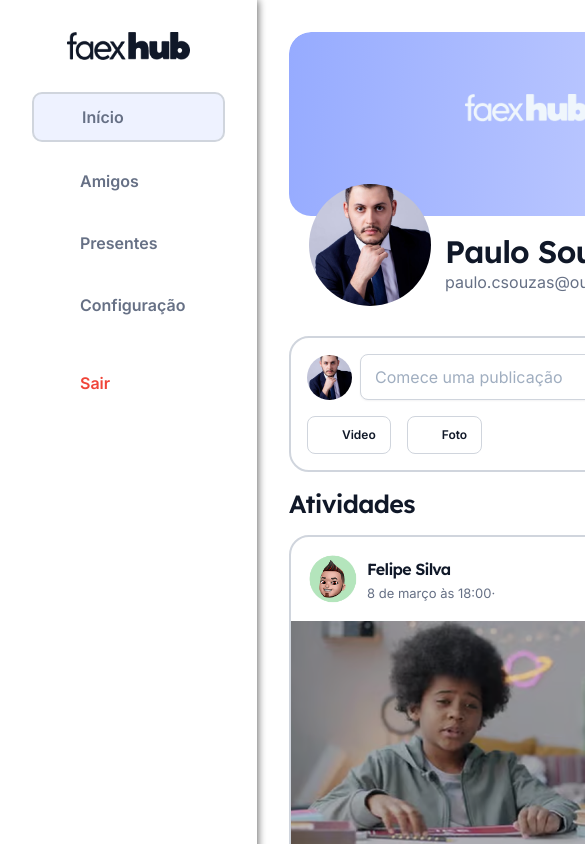
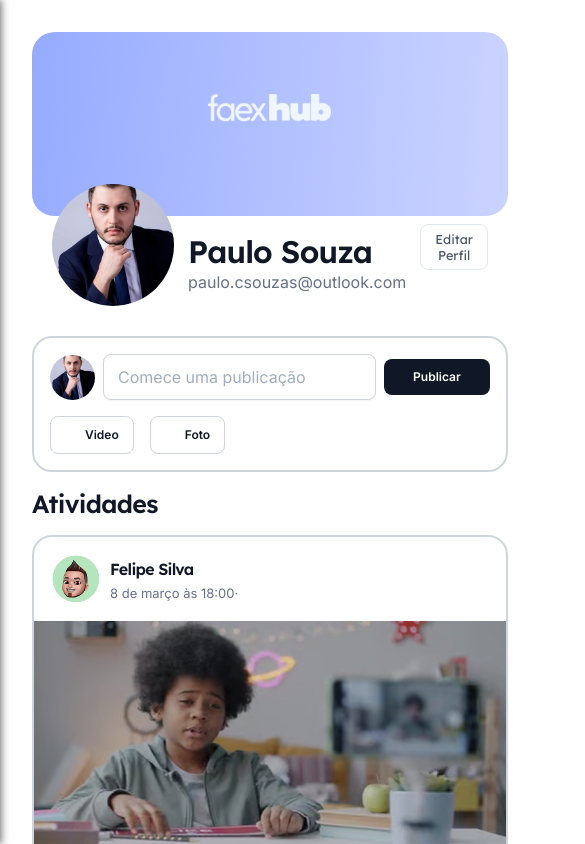
Before and after one commit to fasterspaulosouza/faex-hub-react-typescript, a React (Vite) app: page / in a window 390 px wide. Shown: the top 844 px of the page, 585 px wide, since content can reach past the window. Built offline with nearby package versions, Linux system fonts and the light colour scheme; some icons are missing.

Commit message:
componente sidebar responsivo

```diff
--- a/src/components/Sidebar/Sidebar.styles.ts
+++ b/src/components/Sidebar/Sidebar.styles.ts
@@ -1,22 +1,70 @@
-import styled, { css } from "styled-components";
+import styled, { css } from 'styled-components';
 
 interface NavItemProps {
   $active?: boolean;
   $logout?: boolean;
 }
 
-export const SidebarContainer = styled.aside`
+interface SidebarContainerProps {
+  $isOpen?: boolean;
+}
+
+export const SidebarContainer = styled.aside<SidebarContainerProps>`
   width: 257px;
   min-height: 100vh;
   background: #fff;
-    display:flex;
+  display: flex;
   flex-direction: column;
   padding: 32px;
-    box-shadow: 1px 0 8px rgba(0,0,0,0.6);
+  box-shadow: 1px 0 8px rgba(0, 0, 0, 0.6);
   flex-shrink: 0;
   position: sticky;
   top: 0;
+  height: 100vh;
   overflow-y: auto;
+
+  @media (max-width: 1024px) {
+    position: fixed;
+    left: 0;
+    top: 0;
+    height: 100vh;
+    z-index: 100;
+    transform: translateX(-100%);
+    transition: transform 0.5s ease;
+
+    ${({ $isOpen }) =>
+      $isOpen &&
+      css`
+        transform: translateX(0);
+      `}
+  }
+`;
+
+export const SidebarCloseButton = styled.button`
+  display: none;
+
+  @media (max-width: 1024px) {
+    display: flex;
+    align-items: center;
+    justify-content: center;
+    background: transparent;
+    border: none;
+    cursor: pointer;
+    padding: 4px;
+    color: #667085;
+    border-radius: 8px;
+    align-self: flex-end;
+    margin-bottom: 8px;
+    transition: background 0.15s ease;
+
+    &:hover {
+      background: #f7f8fc;
+    }
+
+    svg {
+      font-size: 1.3rem;
+    }
+  }
 `;
 
 export const Logoimage = styled.img`
@@ -39,24 +87,23 @@ export const NavItem = styled.div<NavItemProps>`
   gap: 16px;
   padding: 8px 16px;
   border-radius: 10px;
-
   cursor: pointer;
-
   transition: background 0.15s ease;
 
-    ${({$active}) =>
+  ${({ $active }) =>
     $active &&
     css`
-            border: 2px solid #D0D5DD;
+      border: 2px solid #d0d5dd;
       background: #eef2ff;
     `}
 
-    ${({$logout}) =>
+  ${({ $logout }) =>
     $logout &&
-        css `
+    css`
       margin-top: 16px;
-            span, svg {
-                color: #F04438;
+      span,
+      svg {
+        color: #f04438;
       }
 
       &:hover {
@@ -67,7 +114,6 @@ export const NavItem = styled.div<NavItemProps>`
     &:hover {
     background: #f7f8fc;
   }
-
 `;
 
 export const NavIcon = styled.div`
--- a/src/components/Sidebar/Sidebar.tsx
+++ b/src/components/Sidebar/Sidebar.tsx
@@ -1,10 +1,11 @@
-import { useLocation, useNavigate } from "react-router-dom";
+import { useLocation, useNavigate } from 'react-router-dom';
 
-import HomeRoundedIcon from "@mui/icons-material/HomeRounded";
-import PeopleRoudedIcon from "@mui/icons-material/PeopleRounded";
-import CardGiftcardIcon  from "@mui/icons-material/CardGiftcardRounded";
-import SettingsRoundedIcon from "@mui/icons-material/SettingsRounded";
-import LogoutRoundedIcon from "@mui/icons-material/LogoutRounded";
+import HomeRoundedIcon from '@mui/icons-material/HomeRounded';
+import PeopleRoudedIcon from '@mui/icons-material/PeopleRounded';
+import CardGiftcardIcon from '@mui/icons-material/CardGiftcardRounded';
+import SettingsRoundedIcon from '@mui/icons-material/SettingsRounded';
+import LogoutRoundedIcon from '@mui/icons-material/LogoutRounded';
+import CloseRoundedIcon from '@mui/icons-material/CloseRounded';
 
 import {
   Logoimage,
@@ -12,44 +13,62 @@ import {
   NavItem,
   NavLabel,
   NavList,
-    SidebarContainer
-} from "./Sidebar.styles";
+  SidebarCloseButton,
+  SidebarContainer,
+} from './Sidebar.styles';
 
 // Lista de objeto menu
 const navItems = [
-    { icon: <HomeRoundedIcon />, label: "Início", path: "/" },
-    { icon: <PeopleRoudedIcon />, label: "Amigos", path: "/amigos"},
-    { icon: <CardGiftcardIcon />, label: "Presentes", path: "/presentes"},
-    { icon: <SettingsRoundedIcon />, label: "Configuração", path: "/configuracao"},
-]
+  { icon: <HomeRoundedIcon />, label: 'Início', path: '/' },
+  { icon: <PeopleRoudedIcon />, label: 'Amigos', path: '/amigos' },
+  { icon: <CardGiftcardIcon />, label: 'Presentes', path: '/presentes' },
+  {
+    icon: <SettingsRoundedIcon />,
+    label: 'Configuração',
+    path: '/configuracao',
+  },
+];
 
-export default function Sidebar() {
+interface SidebarProps {
+  isOpen?: boolean;
+  onClose?: () => void;
+}
+
+export default function Sidebar({ isOpen, onClose }: SidebarProps) {
   const navigate = useNavigate();
   const location = useLocation();
 
+  const handleNavigate = (path: string) => {
+    navigate(path);
+    onClose?.();
+  };
+
   return (
-        <SidebarContainer>
-            <Logoimage src="./logo-faex-hub.png" alt="Logo Faex Hub" />
+    <SidebarContainer $isOpen={isOpen}>
+      <SidebarCloseButton onClick={onClose} aria-label='Fechar menu'>
+        <CloseRoundedIcon />
+      </SidebarCloseButton>
+
+      <Logoimage src='./logo-faex-hub.png' alt='Logo Faex Hub' />
+
       <NavList>
-                {navItems.map((item) => (
+        {navItems.map(item => (
           <NavItem
             key={item.path}
             $active={location.pathname === item.path}
-                        onClick={() => navigate(item.path)}
+            onClick={() => handleNavigate(item.path)}
           >
             <NavIcon>{item.icon}</NavIcon>
             <NavLabel>{item.label}</NavLabel>
           </NavItem>
         ))}
-                <NavItem $logout onClick={() => navigate("/login")}>
+        <NavItem $logout onClick={() => handleNavigate('/login')}>
           <NavIcon>
             <LogoutRoundedIcon />
           </NavIcon>
-                    <NavLabel>
-                        Sair
-                    </NavLabel>
+          <NavLabel>Sair</NavLabel>
         </NavItem>
       </NavList>
     </SidebarContainer>
-    )
+  );
 }
```
Lines whose indentation alone changed are shown as unchanged.
